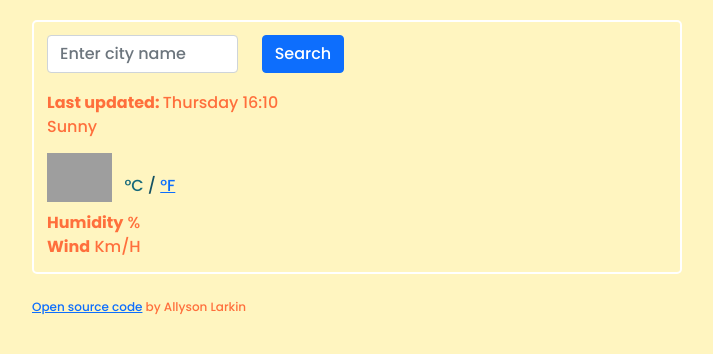
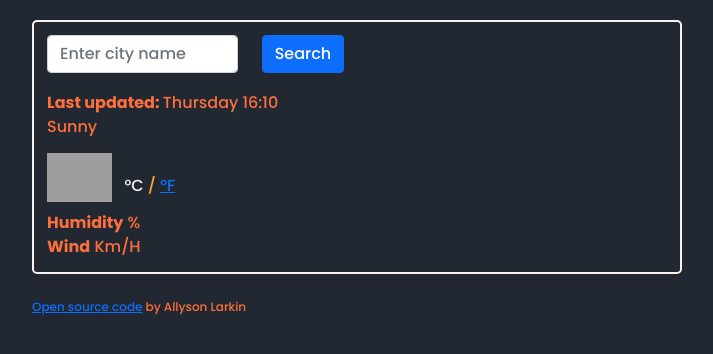
Before and after one commit to alarkin09/final-weather-app, a plain HTML site: page index.html in a window 1280 px wide. Shown: the whole page, without its empty margins (283-996 px from the left). Drawn offline with nearby package versions, Linux system fonts and the light colour scheme; no server answers; grey boxes are pictures that could not be loaded.

Commit message:
CSS: Colour palette change

```diff
--- a/src/style.css
+++ b/src/style.css
@@ -1,12 +1,12 @@
 body {
   font-family: Poppins;
-  background: #fff5c0;
+  background: #222831;
 }
 .weather-app-wrapper {
   max-width: 650px;
   margin: 20px auto;
   padding: 2%;
-  border: 2px solid white;
+  border: 2px solid #f8f1f1;
   border-radius: 5px;
 }
 .weather-app {
@@ -19,13 +19,13 @@ body {
 h1 {
   font-size: 40px;
   font-family: Poppins;
-  color: #155263;
+  color: #ffa62b;
   font-weight: bold;
   padding-top: 10px;
 }
 .current-temperature {
   font-size: 48px;
-  color: #155263;
+  color: #ffa62b;
 }
 
 ul {
@@ -51,12 +51,12 @@ li.first-letter,
 }
 h3 {
   font-size: 16px;
-  color: #155263;
+  color: #ffa62b;
   padding-top: 10px;
 }
 .weather-forecast {
   text-align: center;
-  color: #155263;
+  color: #ffa62b;
 }
 
 img {
@@ -68,12 +68,12 @@ small {
   color: #ff6f3c;
 }
 .current-temperature .active {
-  color: #16697a;
+  color: #f8f1f1;
   cursor: default;
   text-decoration: none;
 }
 .current-temperature .active:hover {
-  color: #16697a;
+  color: #f8f1f1;
   cursor: default;
   text-decoration: none;
 }
```
